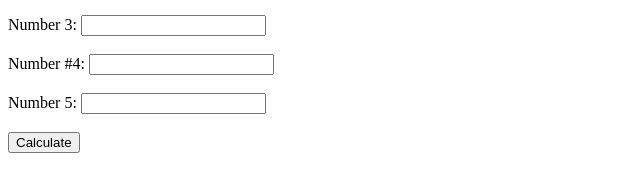
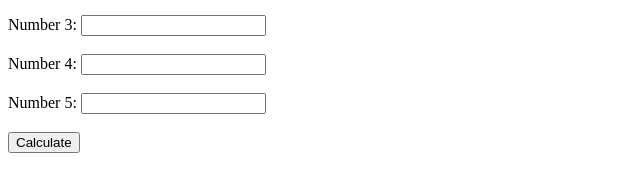
Before and after one commit to maymay96/khanh1, a plain HTML site: page index2.html in a window 1280 px wide. Shown: the part 143-334 px from the top of the page, 0-640 px from the left. Drawn offline with Linux system fonts and the light colour scheme; files whose address does not match are found by name.

Commit message:
Update index2.html

```diff
--- a/index2.html
+++ b/index2.html
@@ -22,7 +22,7 @@
         <label for="num3">Number 3:</label>
         <input type="number" id="num3" required><br><br>
 
-        <label for="num4">Number #4:</label>
+        <label for="num4">Number 4:</label>
         <input type="number" id="num4" required><br><br>
 
         <label for="num5">Number 5:</label>
```
